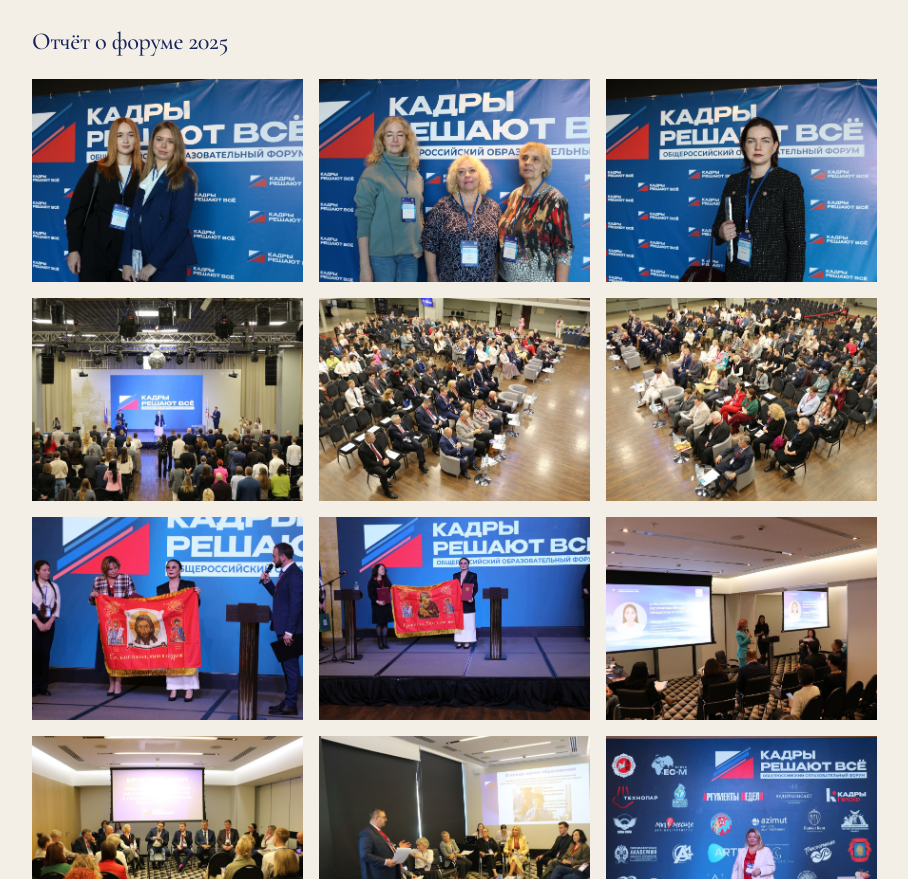
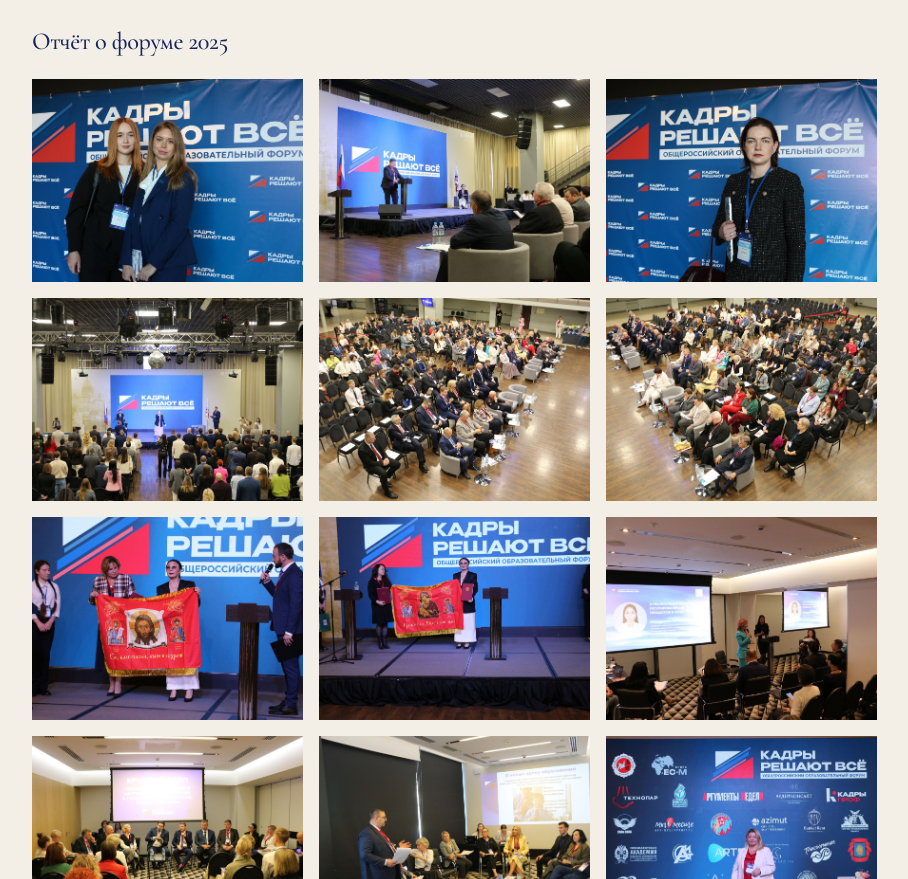
Before and after one commit to askuyr/forum-ke-2026, a plain HTML site: page index.html in a window 1280 px wide. Shown: the part 3205-4084 px from the top of the page, without its empty margins (352-1260 px from the left). Drawn offline with Linux system fonts and the light colour scheme.

Commit message:
fix(site): заменить фото в галерее форума

```diff
--- a/index.html
+++ b/index.html
@@ -205,7 +205,7 @@
         <h3 class="h3" style="margin-top:32px">Отчёт о форуме 2025</h3>
         <div class="gallery">
           <figure class="frame"><img src="assets/img/history/01.jpg" alt="Форум «Кадры решают всё», 17–18 октября 2025" width="1280" height="853" loading="lazy"></figure>
-          <figure class="frame"><img src="assets/img/history/02.jpg" alt="Форум «Кадры решают всё», 17–18 октября 2025" width="1280" height="853" loading="lazy"></figure>
+          <figure class="frame"><img src="assets/img/history/IMG_3092-web.jpg" alt="Выступление на форуме «Кадры решают всё», 17–18 октября 2025" width="1280" height="853" loading="lazy"></figure>
           <figure class="frame"><img src="assets/img/history/03.jpg" alt="Форум «Кадры решают всё», 17–18 октября 2025" width="1280" height="853" loading="lazy"></figure>
           <figure class="frame"><img src="assets/img/history/04.jpg" alt="Форум «Кадры решают всё», 17–18 октября 2025" width="1280" height="853" loading="lazy"></figure>
           <figure class="frame"><img src="assets/img/history/05.jpg" alt="Форум «Кадры решают всё», 17–18 октября 2025" width="1280" height="853" loading="lazy"></figure>
```
Also changed, not shown: assets/img/history/02.jpg (deleted), assets/img/history/IMG_3092-web.jpg (added).
